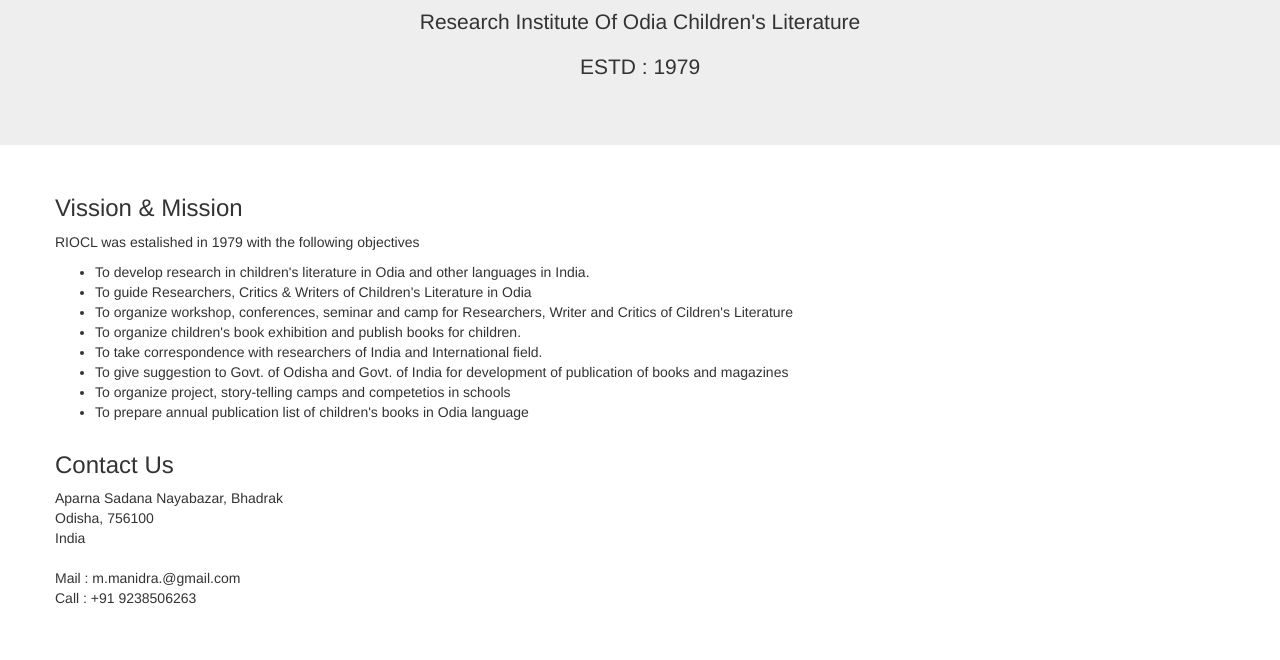
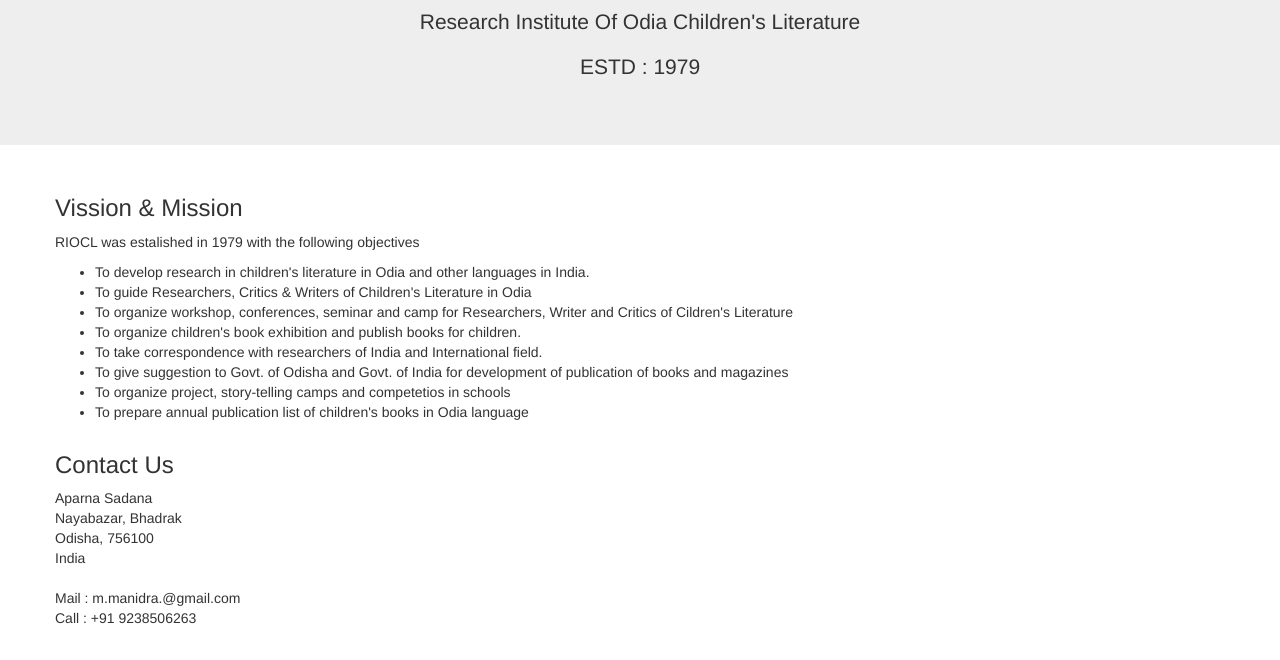
Before and after one commit to riocl/riocl.github.io, a plain HTML site: page index.html in a window 1280 px wide. Shown: the part 140-800 px from the top of the page. Drawn offline with nearby package versions, Linux system fonts and the light colour scheme.

Commit message:
Update index.html

```diff
--- a/index.html
+++ b/index.html
@@ -49,7 +49,7 @@
         </div>
         <div class="col-12">
           <address>
-            Aparna Sadana
+            Aparna Sadana<br>
             Nayabazar, Bhadrak<br>
             Odisha, 756100<br>
             India
```
